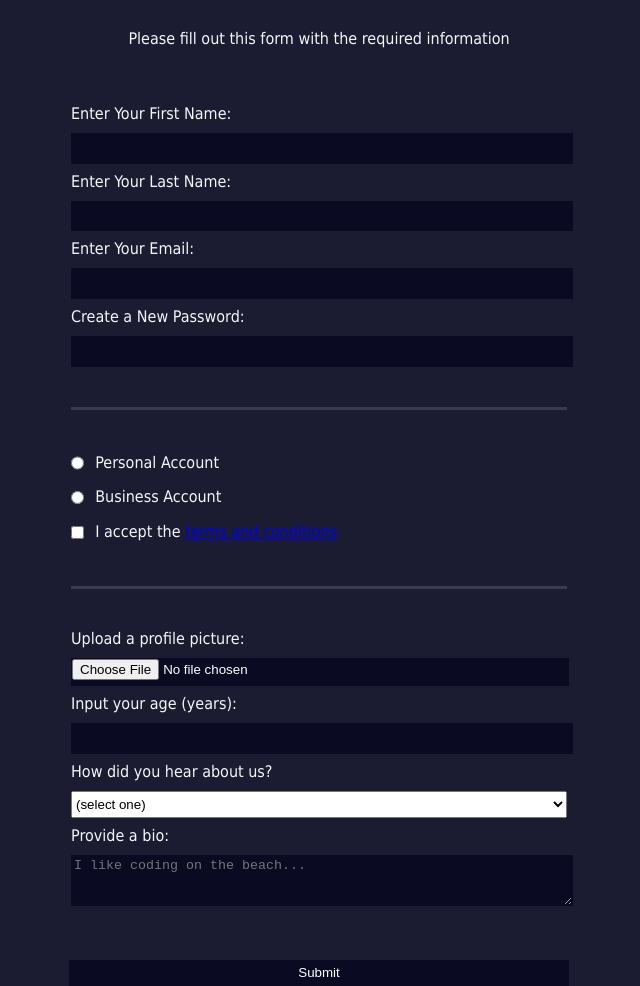
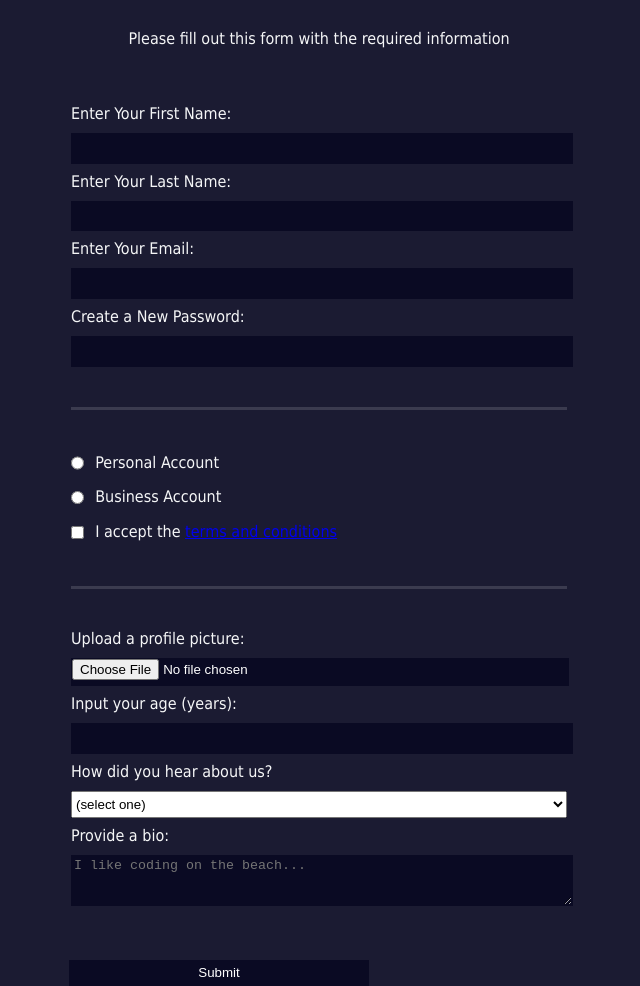
Before and after one commit to avi-1227/registration-from, a plain HTML site: page index.html in a window 1280 px wide. Shown: the part 73-1059 px from the top of the page, without its empty margins (321-961 px from the left). Drawn offline with Linux system fonts and the light colour scheme.

Commit message:
/* Add New style for submit button_11.05.2023 */

```diff
--- a/style.css
+++ b/style.css
@@ -63,3 +63,9 @@ input, textarea{
 
     color:#ffffff;
   }
+
+/* Add New style submit button_11.05.2023 */
+  input[type="submit"]{
+    display:block;
+    width:60%;
+  }
```
